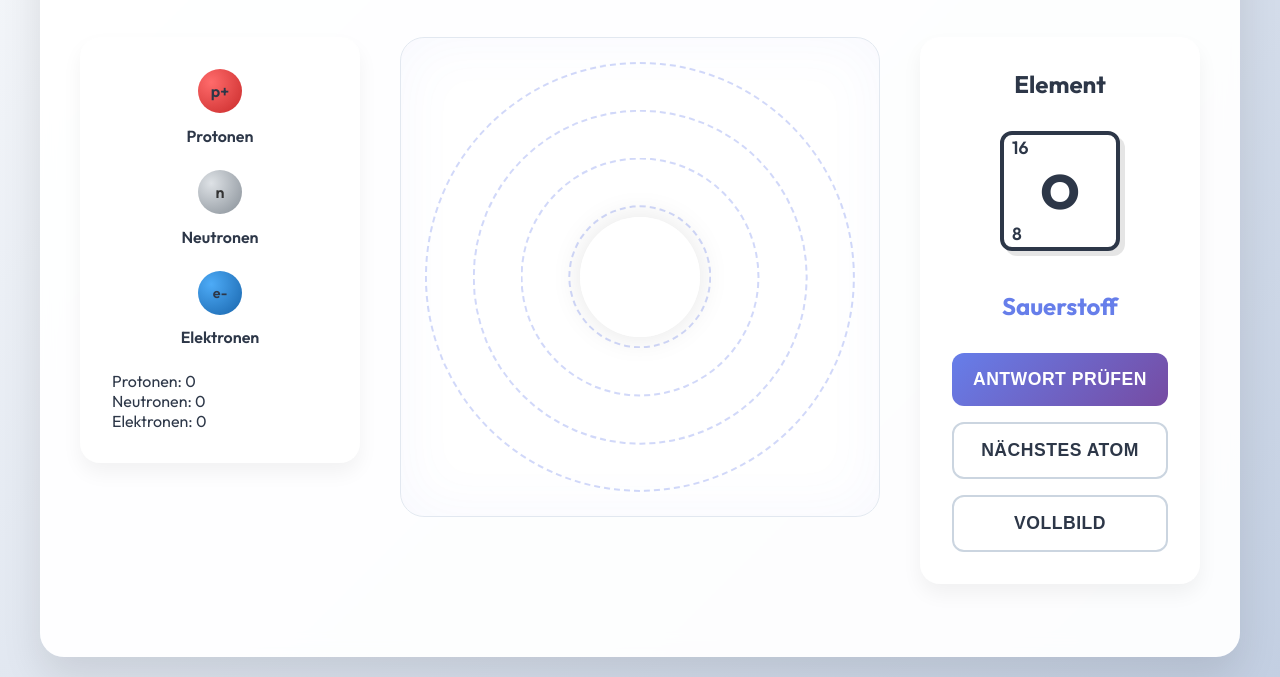
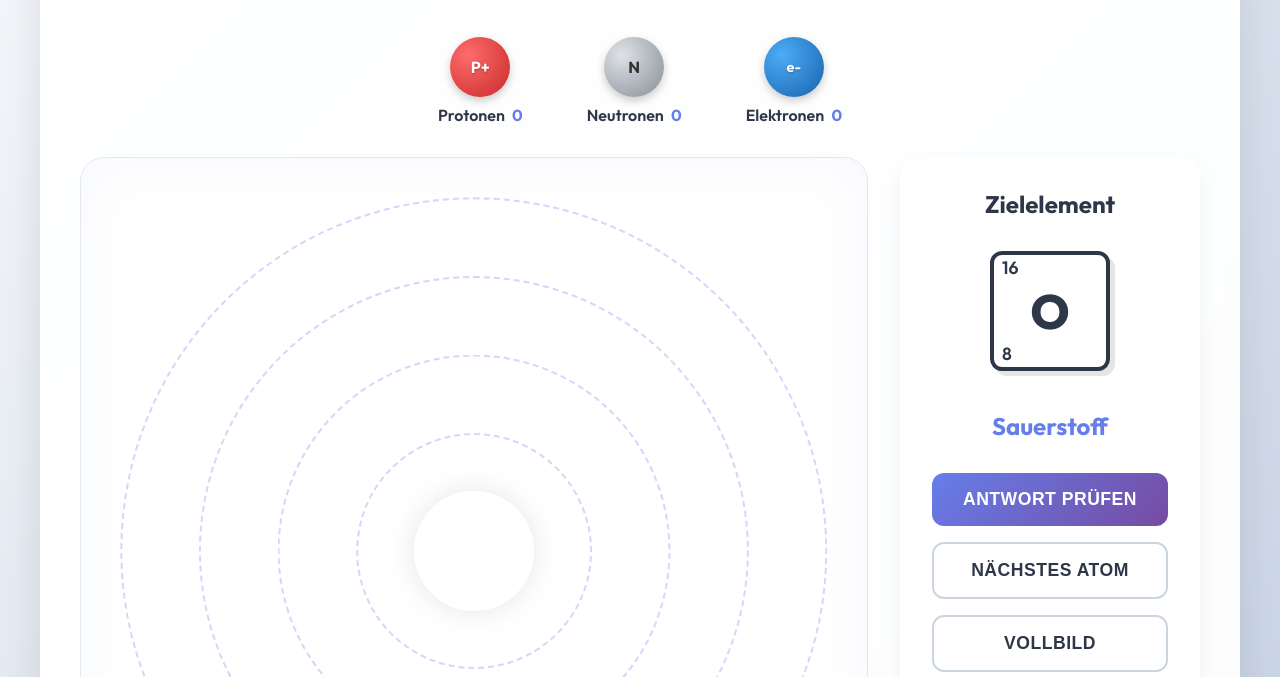
Before and after one commit to imageblotter/Atombauerv2, a plain HTML site: page index.html in a window 1280 px wide. Shown: the part 123-800 px from the top of the page. Drawn offline with Linux system fonts and the light colour scheme.

Commit message:
Add files via upload

```diff
--- a/index.html
+++ b/index.html
@@ -18,28 +18,24 @@
         </header>
 
         <div class="game-area">
-            <!-- Left Panel: Particle Sources -->
+            <!-- Top Panel: Particle Sources -->
             <div class="particle-sources">
                 <div class="source-container">
-                    <div id="proton-source" class="particle proton" draggable="true">p+</div>
-                    <span>Protonen</span>
+                    <div id="proton-source" class="particle proton" draggable="true">P+</div>
+                    <span>Protonen <span id="proton-count" class="count-badge">0</span></span>
                 </div>
                 <div class="source-container">
-                    <div id="neutron-source" class="particle neutron" draggable="true">n</div>
-                    <span>Neutronen</span>
+                    <div id="neutron-source" class="particle neutron" draggable="true">N</div>
+                    <span>Neutronen <span id="neutron-count" class="count-badge">0</span></span>
                 </div>
                 <div class="source-container">
                     <div id="electron-source" class="particle electron" draggable="true">e-</div>
-                    <span>Elektronen</span>
-                </div>
-
-                <div class="counts-display">
-                    <p>Protonen: <span id="proton-count">0</span></p>
-                    <p>Neutronen: <span id="neutron-count">0</span></p>
-                    <p>Elektronen: <span id="electron-count">0</span></p>
+                    <span>Elektronen <span id="electron-count" class="count-badge">0</span></span>
                 </div>
             </div>
 
+            <!-- Main Content: Atom + Info -->
+            <div class="main-content">
                 <!-- Center: Atom Drop Zone -->
                 <div class="atom-container" id="atom-drop-zone">
                     <div class="shells-container">
@@ -55,7 +51,7 @@
 
                 <!-- Right Panel: Info & Controls -->
                 <div class="info-panel">
-                <h2>Element</h2>
+                    <h2>Zielelement</h2>
                     <div class="element-card">
                         <span class="mass-number" id="target-mass">1</span>
                         <span class="atomic-number" id="target-atomic">1</span>
@@ -73,9 +69,9 @@
                 </div>
             </div>
         </div>
+    </div>
     <script src="script.js"></script>
 
 </body>
 
-
 </html>
--- a/script.js
+++ b/script.js
@@ -34,13 +34,13 @@ const elements = [
     { atomicNumber: 11, symbol: 'Na', name: 'Natrium', mass: 23 },
     { atomicNumber: 12, symbol: 'Mg', name: 'Magnesium', mass: 24 },
     { atomicNumber: 13, symbol: 'Al', name: 'Aluminium', mass: 27 },
-    { atomicNumber: 14, symbol: 'Si', name: 'Silicium', mass: 28 },
+    { atomicNumber: 14, symbol: 'Si', name: 'Silizium', mass: 28 },
     { atomicNumber: 15, symbol: 'P', name: 'Phosphor', mass: 31 },
     { atomicNumber: 16, symbol: 'S', name: 'Schwefel', mass: 32 },
     { atomicNumber: 17, symbol: 'Cl', name: 'Chlor', mass: 35 },
     { atomicNumber: 18, symbol: 'Ar', name: 'Argon', mass: 40 },
     { atomicNumber: 19, symbol: 'K', name: 'Kalium', mass: 39 },
-    { atomicNumber: 20, symbol: 'Ca', name: 'Calcium', mass: 40 }
+    { atomicNumber: 20, symbol: 'Ca', name: 'Kalzium', mass: 40 }
 ];
 
 let currentElement = null;
--- a/style.css
+++ b/style.css
@@ -63,38 +63,58 @@ h1 {
 }
 
 .game-area {
-    display: grid;
-    grid-template-columns: 280px 1fr 280px;
-    gap: 2.5rem;
-    align-items: start;
+    display: flex;
+    flex-direction: column;
+    gap: 2rem;
 }
 
 /* Particle Sources */
 .particle-sources {
     display: flex;
-    flex-direction: column;
-    gap: 1.5rem;
-    background: white;
-    padding: 2rem;
-    border-radius: 20px;
-    box-shadow: 0 10px 20px rgba(0, 0, 0, 0.05);
+    flex-direction: row;
+    justify-content: center;
+    gap: 4rem;
+    background: transparent;
+    padding: 0;
+    box-shadow: none;
+    width: 100%;
 }
 
 .source-container {
     display: flex;
     flex-direction: column;
     align-items: center;
-    gap: 0.8rem;
+    gap: 0.5rem;
     font-weight: 600;
 }
 
+.count-badge {
+    font-weight: bold;
+    color: var(--primary-color);
+    margin-left: 4px;
+}
+
 .particle {
-    width: 44px;
-    height: 44px;
+    width: 60px;
+    height: 60px;
     border-radius: 50%;
     display: flex;
     justify-content: center;
     align-items: center;
+    font-weight: bold;
+    color: white;
+    cursor: grab;
+    user-select: none;
+    box-shadow: 0 4px 8px rgba(0, 0, 0, 0.2);
+    transition: transform 0.2s cubic-bezier(0.175, 0.885, 0.32, 1.275);
+    text-shadow: 0 1px 2px rgba(0, 0, 0, 0.3);
+    z-index: 100;
+    position: relative;
+}
+
+.particle:active {
+    cursor: grabbing;
+    transform: scale(1.1);
 }
 
 .proton {
@@ -110,6 +130,14 @@ h1 {
 .electron {
     background: var(--electron-gradient);
     font-size: 0.9rem;
+}
+
+/* Main Content Area (Atom + Info) */
+.main-content {
+    display: grid;
+    grid-template-columns: 1fr 300px;
+    gap: 2rem;
+    align-items: start;
 }
 
 /* Atom Container */
```
Lines whose indentation alone changed are shown as unchanged.
